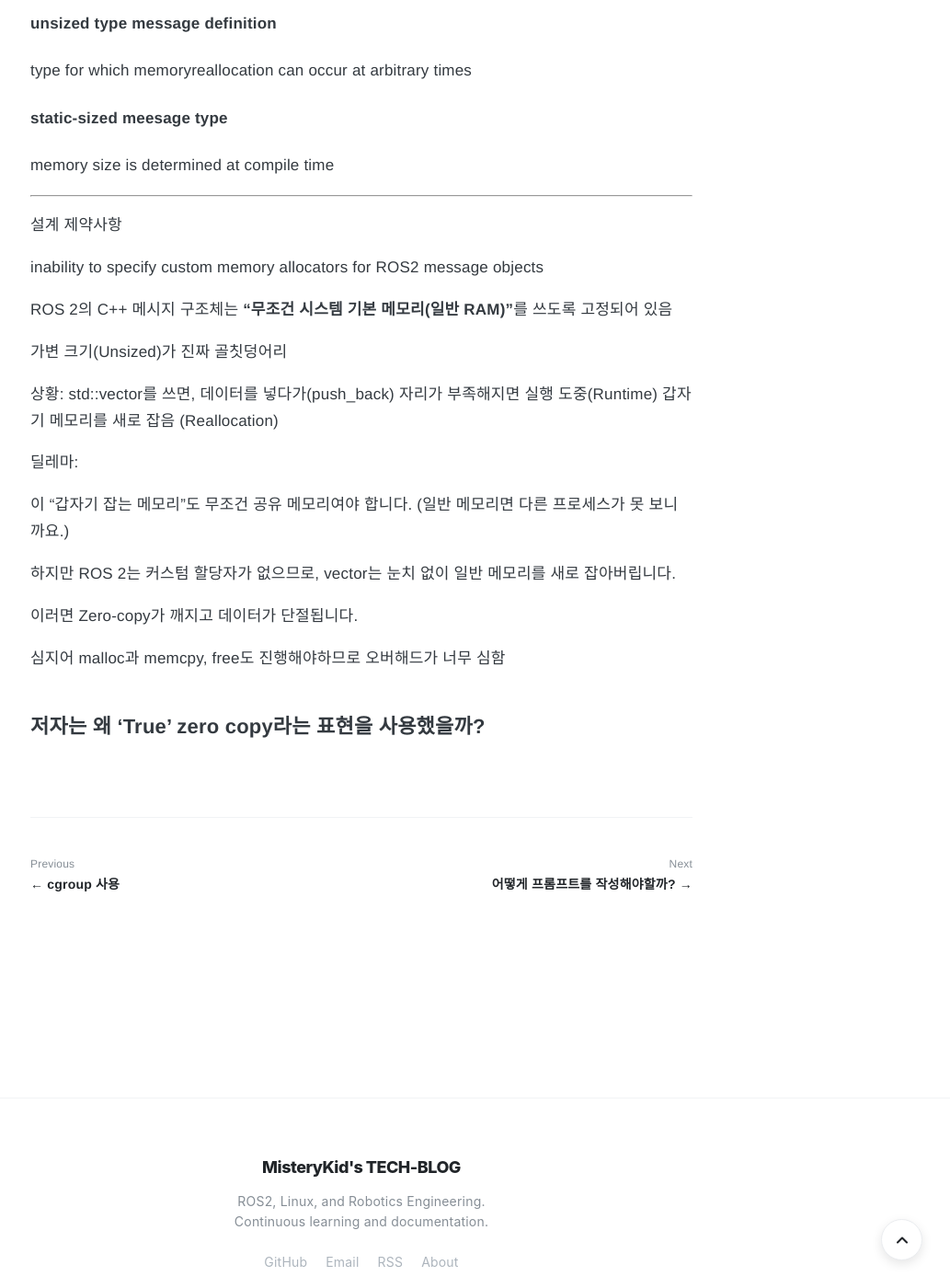
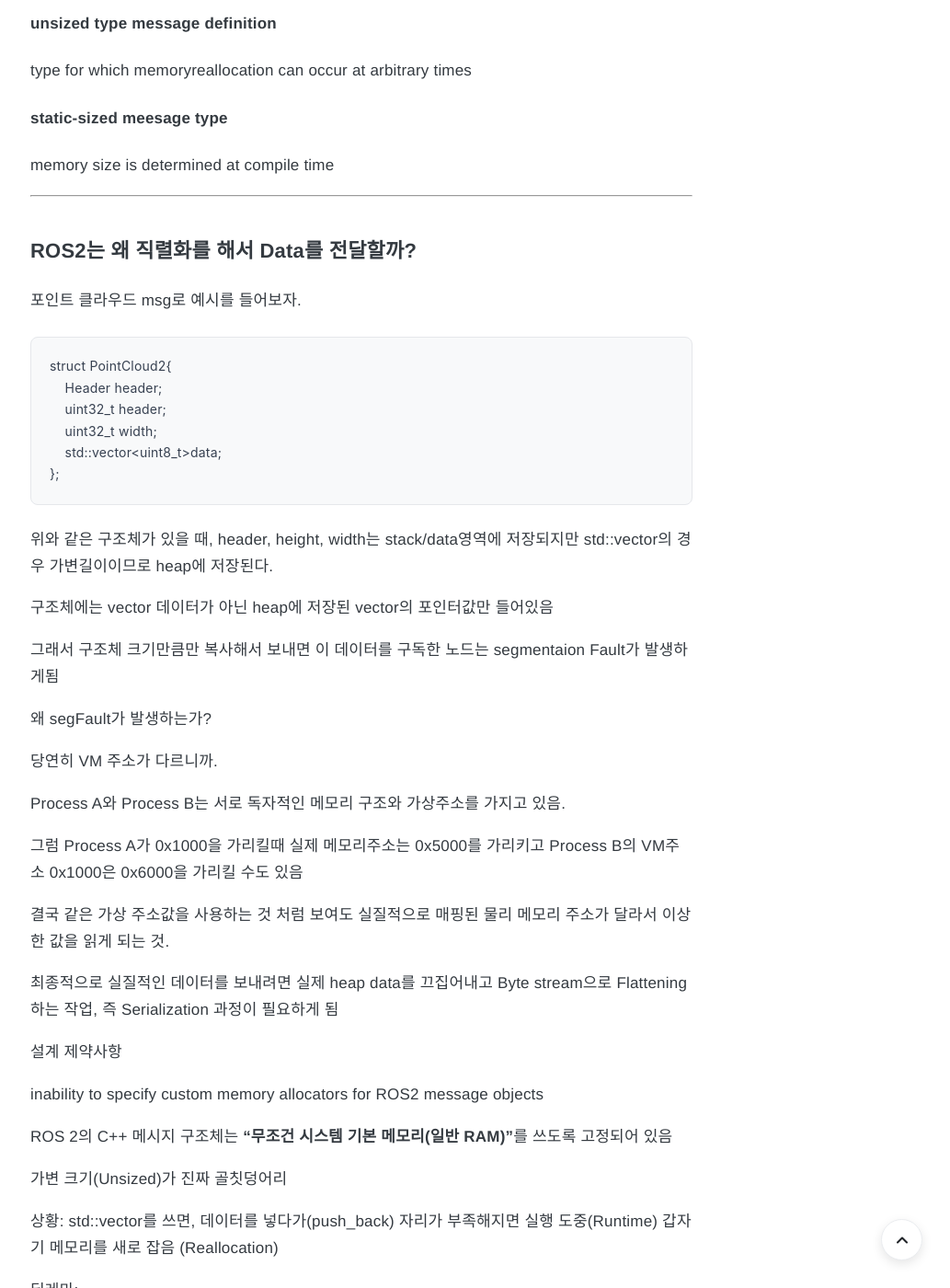
Before and after one commit to MisteryKid/MisteryKid.github.io, a Jekyll site: the page built from _posts/Page/2026-02-03-Agnocast.md, in a window 1280 px wide and 1400 px high, scrolled down 2298 px. Shown: the whole window at 92% size, without its empty margins (247-1280 px from the left). Built offline with Jekyll 4.4.1, drawn with Linux system fonts in a browser that asks for light colours.

Commit message:
add concept

````diff
--- a/_posts/Page/2026-02-03-Agnocast.md
+++ b/_posts/Page/2026-02-03-Agnocast.md
@@ -84,6 +84,41 @@ memory size is determined at compile time
 
 ---
 
+
+### ROS2는 왜 직렬화를 해서 Data를 전달할까?
+
+포인트 클라우드 msg로 예시를 들어보자.
+
+```msg
+struct PointCloud2{
+    Header header;
+    uint32_t header;
+    uint32_t width;
+    std::vector<uint8_t>data;
+};
+```
+위와 같은 구조체가 있을 때, header, height, width는 stack/data영역에 저장되지만 std::vector의 경우 가변길이이므로 heap에 저장된다.
+
+구조체에는 vector 데이터가 아닌 heap에 저장된 vector의 포인터값만 들어있음
+
+그래서 구조체 크기만큼만 복사해서 보내면 이 데이터를 구독한 노드는 segmentaion Fault가 발생하게됨
+
+왜 segFault가 발생하는가?
+
+당연히 VM 주소가 다르니까.
+
+Process A와 Process B는 서로 독자적인 메모리 구조와 가상주소를 가지고 있음.
+
+그럼 Process A가 0x1000을 가리킬때 실제 메모리주소는 0x5000를 가리키고 Process B의 VM주소 0x1000은 0x6000을 가리킬 수도 있음
+
+결국 같은 가상 주소값을 사용하는 것 처럼 보여도 실질적으로 매핑된 물리 메모리 주소가 달라서 이상한 값을 읽게 되는 것.
+
+최종적으로 실질적인 데이터를 보내려면 실제 heap data를 끄집어내고 Byte stream으로 Flattening하는 작업, 즉 Serialization 과정이 필요하게 됨
+
+
+
+
+
 설계 제약사항
 
 
````
